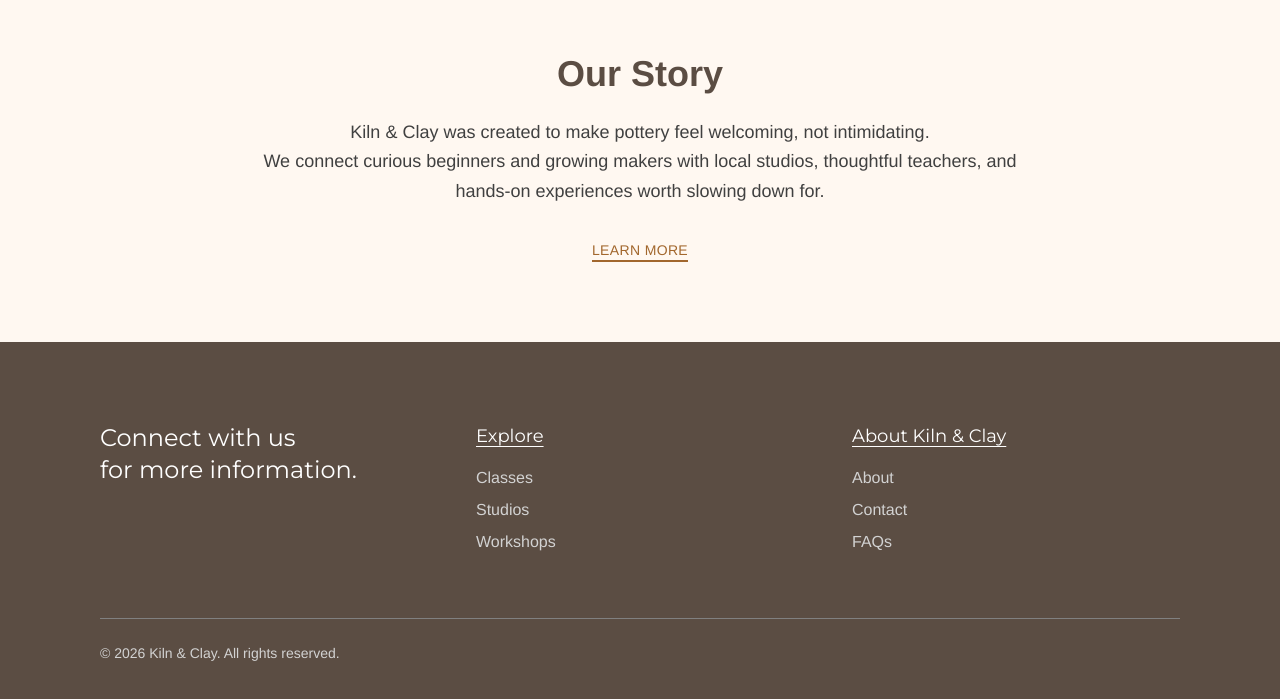
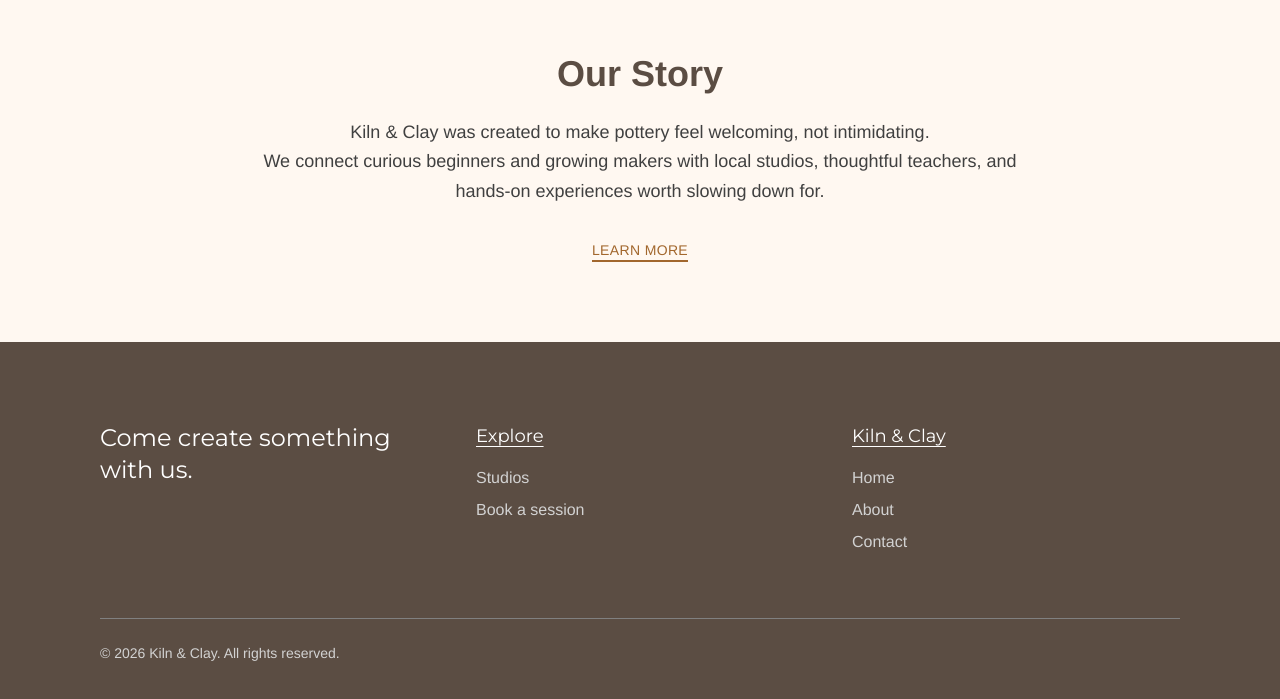
Before and after one commit to SobiahSelvarajah/ss-pottery-class-booking, a Next.js app: page / in a window 1280 px wide. Shown: the part 2306-3005 px from the top of the page. Built offline with nearby package versions, Linux system fonts and the light colour scheme.

Commit message:
refactor: update footer navigation

```diff
--- a/src/components/footer/FooterCompanyHeading.tsx
+++ b/src/components/footer/FooterCompanyHeading.tsx
@@ -2,7 +2,7 @@
 export default function FooterCompanyHeading() {
     return(
         <h3 className="font-heading text-lg mb-4 underline underline-offset-4">
-            About Kiln & Clay
+            Kiln & Clay
         </h3>
     )
 }
--- a/src/components/footer/FooterCompanyLinks.tsx
+++ b/src/components/footer/FooterCompanyLinks.tsx
@@ -1,21 +1,32 @@
+import Link from "next/link";
+
 
 export default function FooterCompanyLinks() {
     return(
         <ul className="space-y-2 font-body text-neutral-light">
             <li>
-                <a href="#" className="hover:text-neutral-white transition">
-                    About
-                </a>
+                <Link
+                    href="/"
+                    className="hover:text-neutral-white transition"
+                >
+                    Home
+                </Link>
             </li>
             <li>
-                <a href="#" className="hover:text-neutral-white transition">
-                    Contact
-                </a>
+                <Link
+                    href="/about"
+                    className="hover:text-neutral-white transition"
+                >
+                    About
+                </Link>
             </li>
             <li>
-                <a href="#" className="hover:text-neutral-white transition">
-                    FAQs
-                </a>
+                <Link
+                    href="/contact"
+                    className="hover:text-neutral-white transition"
+                >
+                    Contact
+                </Link>
             </li>
         </ul>
     )
--- a/src/components/footer/FooterExploreLinks.tsx
+++ b/src/components/footer/FooterExploreLinks.tsx
@@ -1,22 +1,25 @@
+import Link from "next/link";
+
 
 export default function FooterExploreLinks() {
     return(
         <ul className="space-y-2 font-body text-neutral-light">
             <li>
-                <a href="#" className="hover:text-neutral-white transition">
-                    Classes
-                </a>
+                <Link
+                    href="/studios"
+                    className="hover:text-neutral-white transition"
+                >
+                    Studios
+                </Link>
             </li>
             <li>
-                <a href="#" className="hover:text-neutral-white transition">
-                    Studios
-                </a>
-            </li>
-            <li>
-                <a href="#" className="hover:text-neutral-white transition">
-                    Workshops
-                </a>
+                <Link
+                    href="/studios"
+                    className="hover:text-neutral-white transition"
+                >
+                    Book a session
+                </Link>
             </li>
         </ul>
-    )
+    );
 }
--- a/src/components/footer/FooterHeading.tsx
+++ b/src/components/footer/FooterHeading.tsx
@@ -2,9 +2,9 @@
 export default function FooterHeading() {
     return(
         <h2 className="font-heading text-2xl mb-4">
-            Connect with us
+            Come create something
             <br/>
-            for more information.
+            with us.
         </h2>
     )
 }
```
